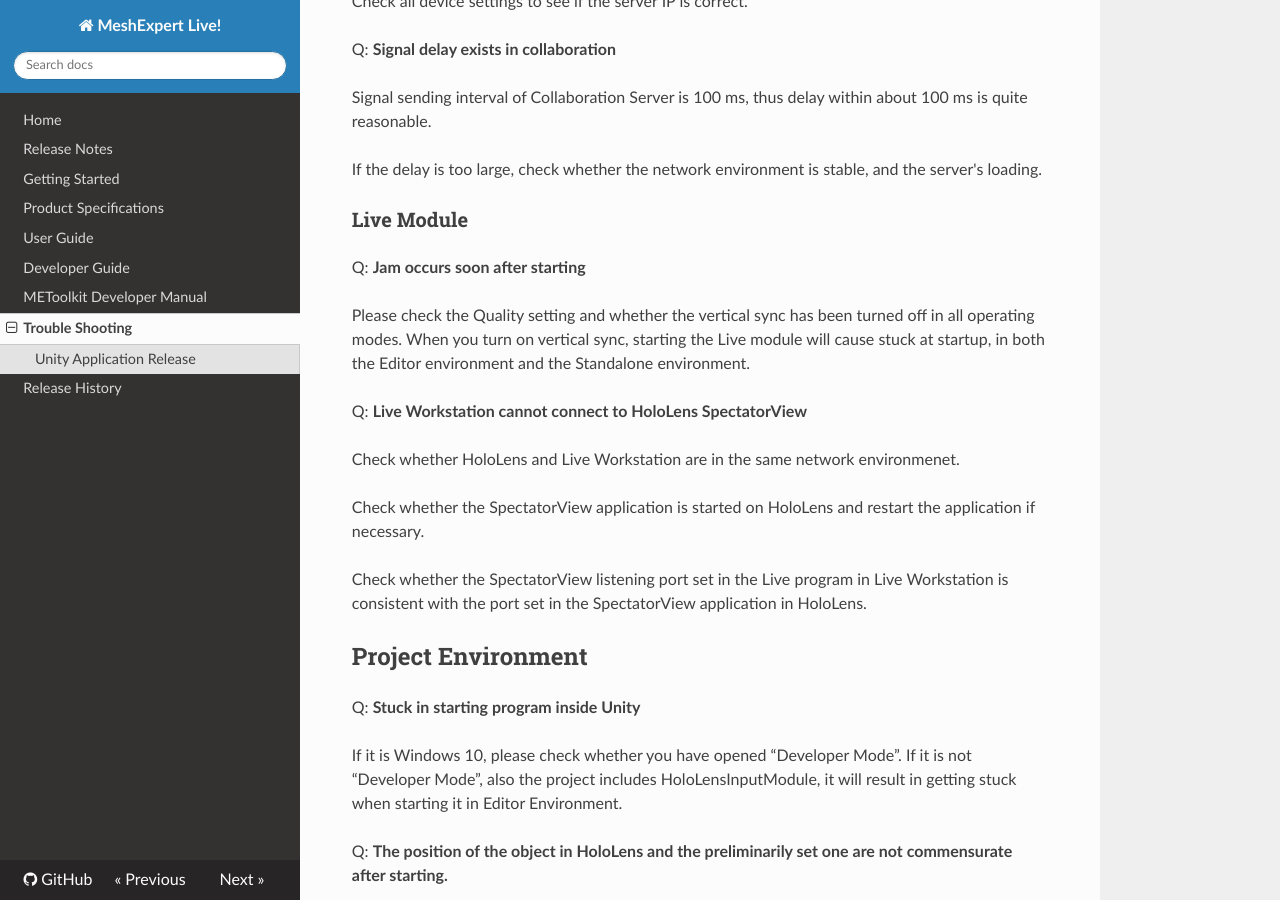
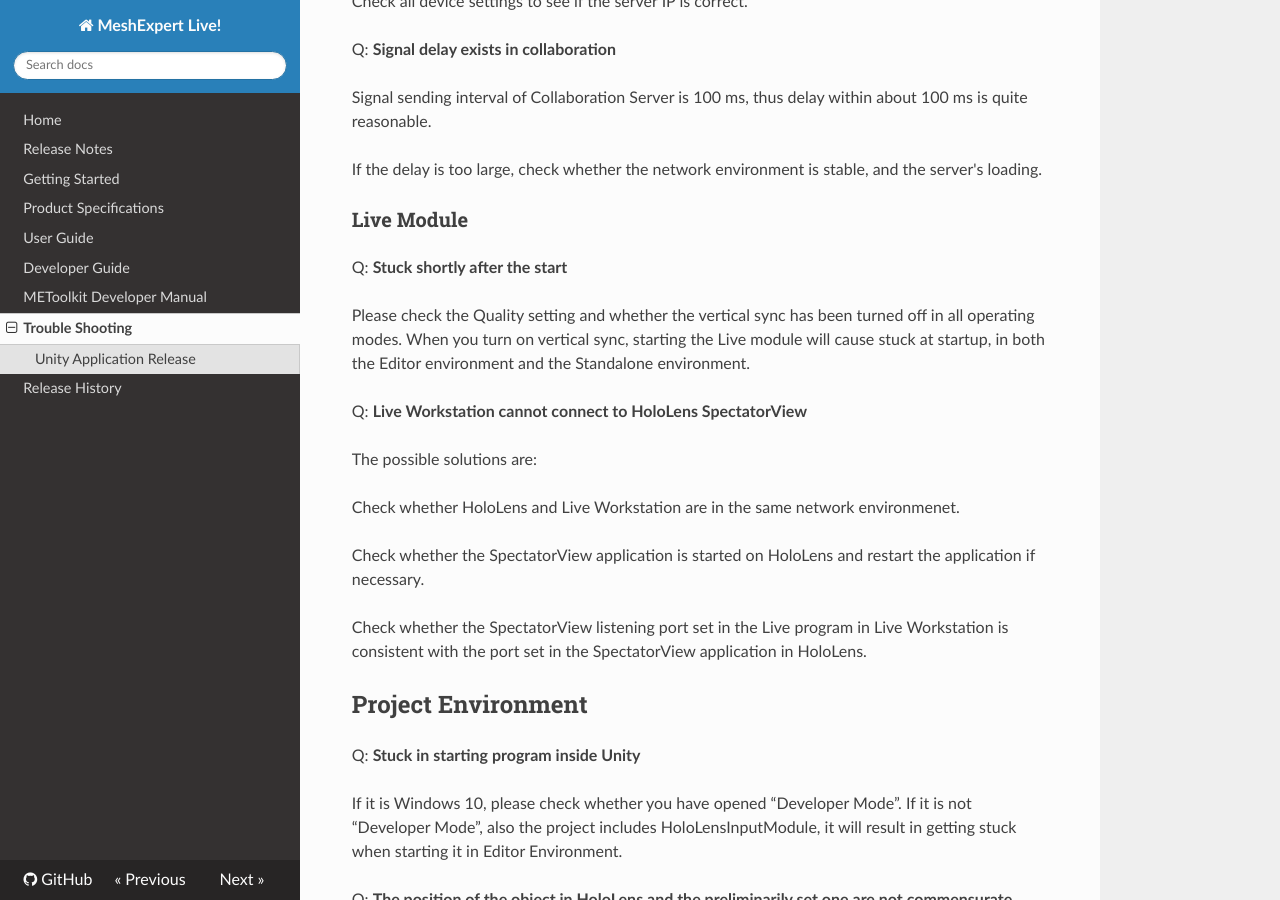
Before and after one commit to michael2008/ME-Live-Doc, an MkDocs documentation site: the page built from docs/trouble-shooting.md, in a window 1280 px wide and 900 px high, scrolled down 2317 px. Built offline with MkDocs 1.6.1, drawn with Linux system fonts in a browser that asks for light colours; nearby versions of some CDN libraries; old or Windows-style settings are respelled for this version of MkDocs.

Commit message:
Update trouble-shooting.md

```diff
--- a/docs/trouble-shooting.md
+++ b/docs/trouble-shooting.md
@@ -71,11 +71,13 @@ Signal sending interval of Collaboration Server is 100 ms, thus delay within abo
 If the delay is too large, check whether the network environment is stable, and the server's loading.
 
 ### Live Module
-Q: **Jam occurs soon after starting**
+Q: **Stuck shortly after the start**
 
 Please check the Quality setting and whether the vertical sync has been turned off in all operating modes. When you turn on vertical sync, starting the Live module will cause stuck at startup, in both the Editor environment and the Standalone environment.
 
 Q: **Live Workstation cannot connect to HoloLens SpectatorView**
+
+The possible solutions are:
 
 Check whether HoloLens and Live Workstation are in the same network environmenet.
 
```
